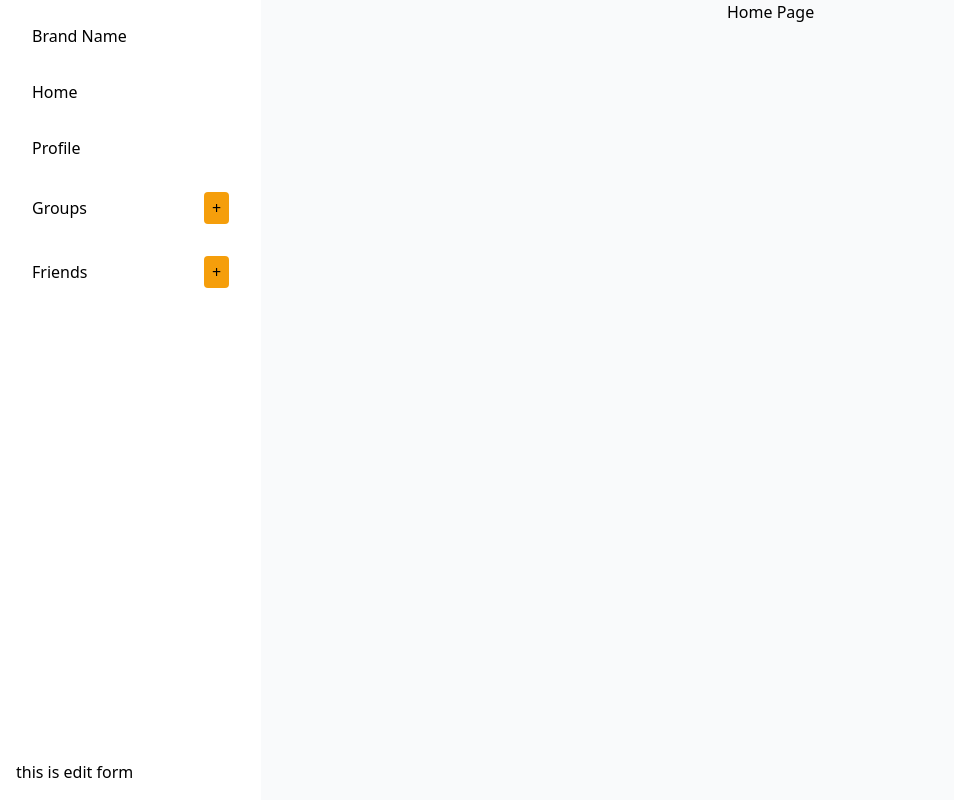
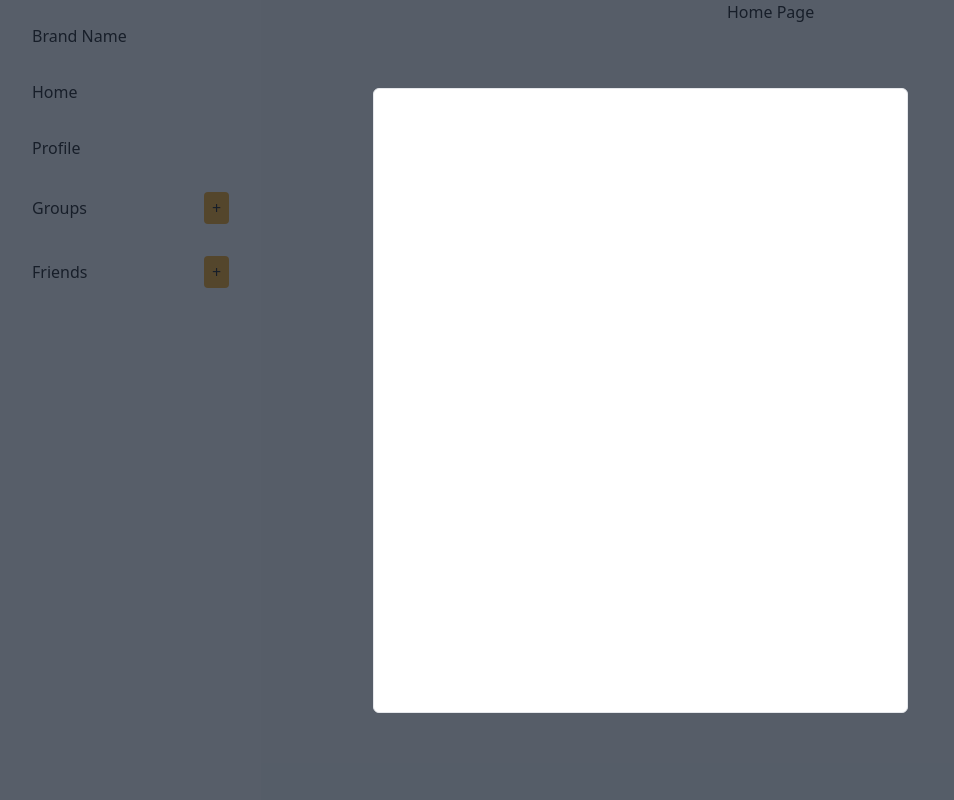
Before and after one commit to chingu-voyages/v51-tier2-team-25, a React (Vite) app: page / in a window 1280 px wide. Shown: the whole page, without its empty margins (0-954 px from the left). Built offline with nearby package versions, Linux system fonts and the light colour scheme.

Commit message:
feat: add an container of edit group form

```diff
--- a/src/components/EditGroupForm.jsx
+++ b/src/components/EditGroupForm.jsx
@@ -1,8 +1,9 @@
 export default function EditGroupForm() {
 
-
-
-    return (
-        <h1>this is edit form</h1>
+  return (
+    <div className="fixed inset-0 z-50 flex items-center justify-center bg-gray-800 bg-opacity-75">
+      <div className="relative border border-black-100 w-[535px] h-[625px] rounded-md p-6 bg-white flex flex-col m-8 font-geologica">
+      </div>
+    </div>
       );
 }
```
